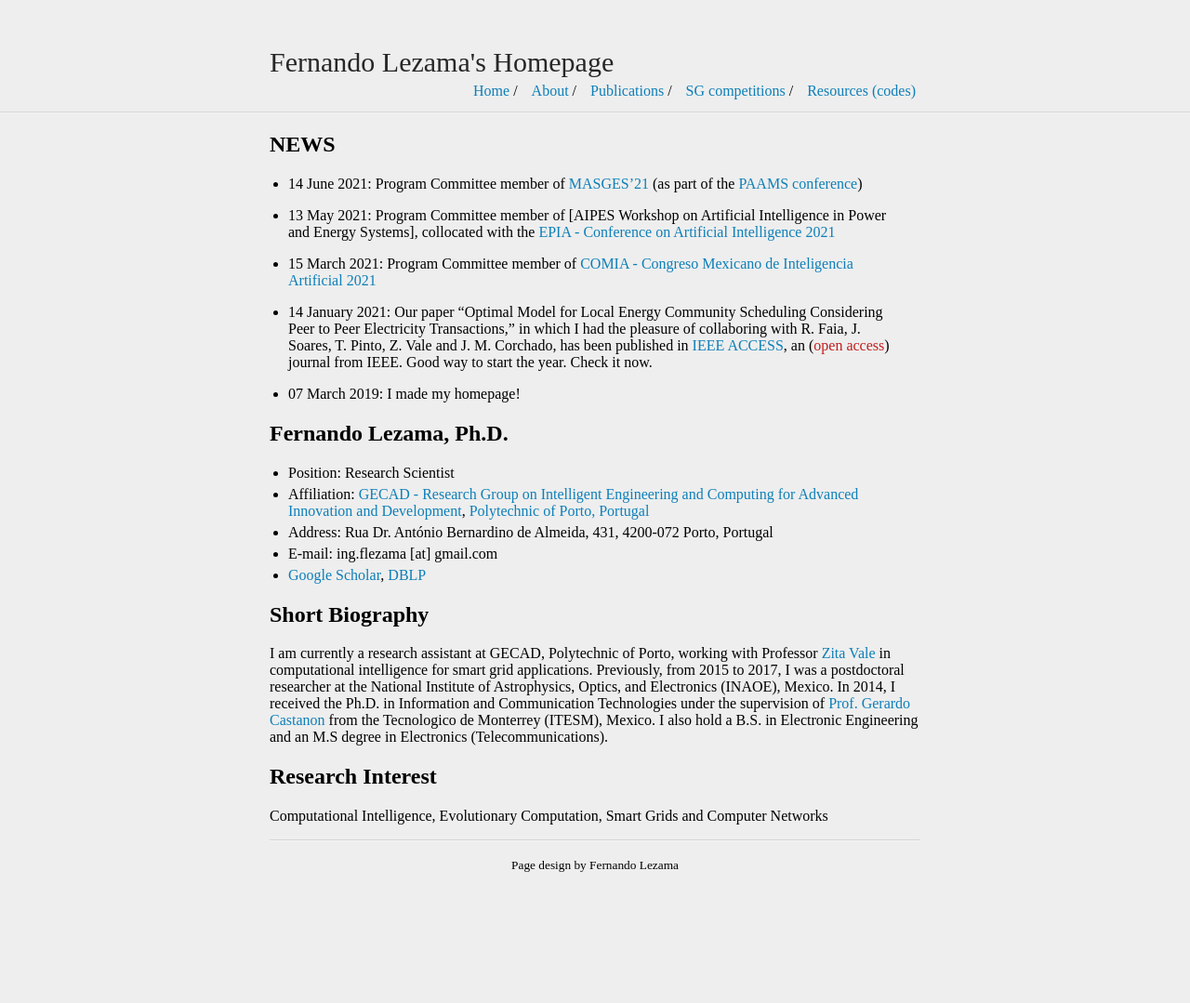
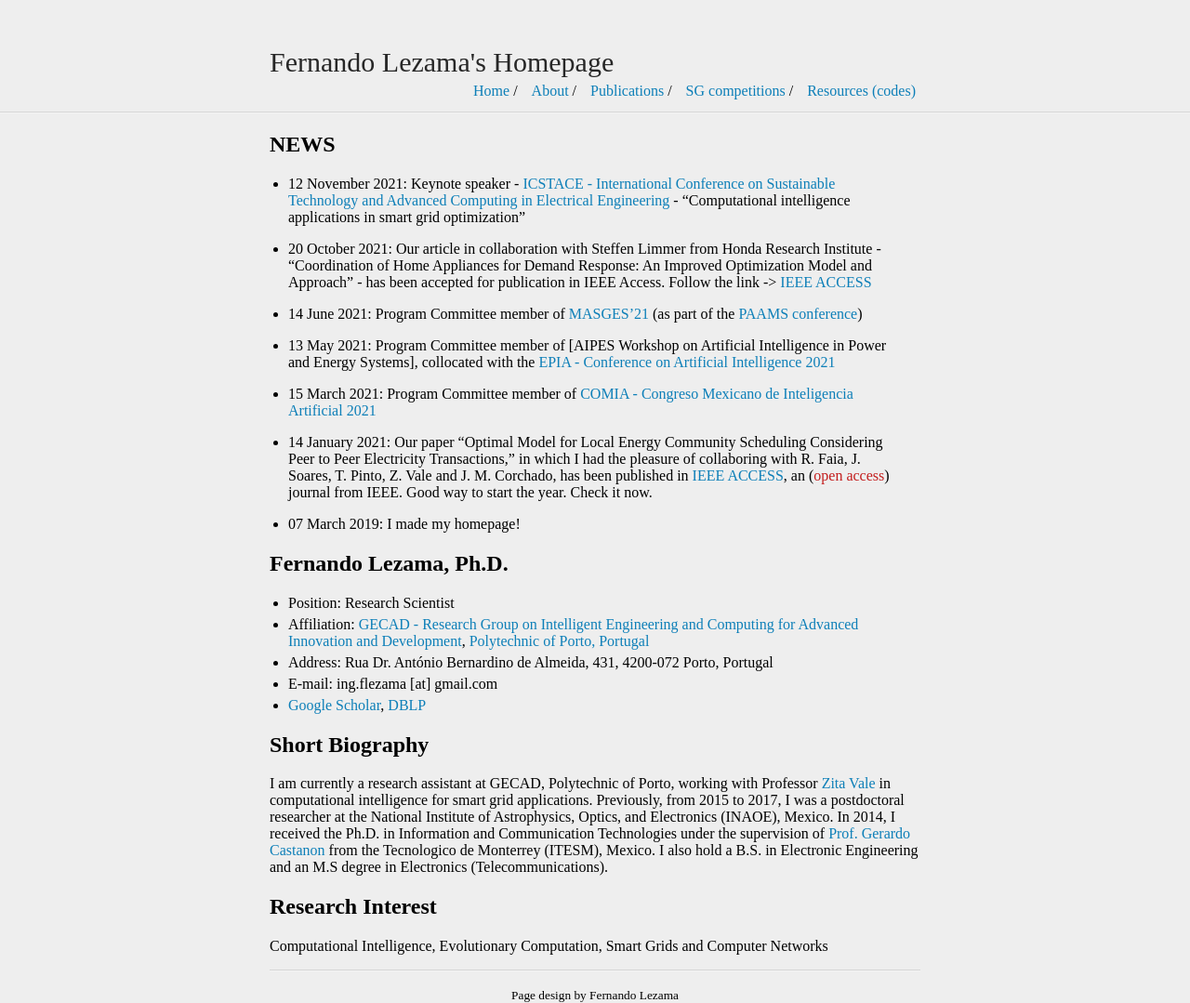
Before and after one commit to fernandolezama/fernandolezama.github.io, a Jekyll site: the page built from index.md, in a window 1280 px wide. Shown: the whole page at 93% size. Built offline with Jekyll 4.4.1, drawn with Linux system fonts in a browser that asks for light colours; before the commit the page ends 939 px from its top, so only the background shows below that.

Commit message:
Update index.md

```diff
--- a/index.md
+++ b/index.md
@@ -5,6 +5,10 @@ title: Fernando Lezama's Homepage
 
 
 ## NEWS
+* 12 November 2021: Keynote speaker - [ICSTACE - International Conference on Sustainable Technology and Advanced Computing in Electrical Engineering](https://sites.google.com/view/icstace/keynote-speakers?authuser=0) - "Computational intelligence applications in smart grid optimization"
+
+* 20 October 2021: Our article in collaboration with Steffen Limmer from Honda Research Institute - "Coordination of Home Appliances for Demand Response: An Improved Optimization Model and Approach" - has been accepted for publication in IEEE Access. Follow the link -> [IEEE ACCESS](https://ieeexplore.ieee.org/abstract/document/9585590)
+
 * 14 June 2021: Program Committee member of [MASGES'21](https://www.paams.net/workshops/masges) (as part of the [PAAMS conference](https://www.paams.net/))
 
 * 13 May 2021: Program Committee member of [AIPES Workshop on Artificial Intelligence in Power and Energy Systems], collocated with the [EPIA - Conference on Artificial Intelligence 2021](http://www.appia.pt/epia2021/)
```
